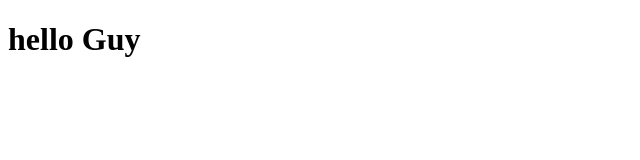
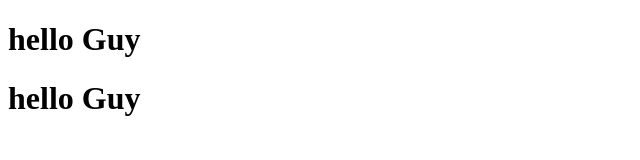
Before and after one commit to TeeboiCode/App, a plain HTML site: page index.html in a window 1280 px wide. Shown: the whole page, without its empty margins (0-640 px from the left). Drawn offline with Linux system fonts and the light colour scheme.

Commit message:
update index

```diff
--- a/index.html
+++ b/index.html
@@ -7,5 +7,6 @@
   </head>
   <body>
     <h1>hello Guy</h1>
+    <h1>hello Guy</h1>
   </body>
 </html>
```
